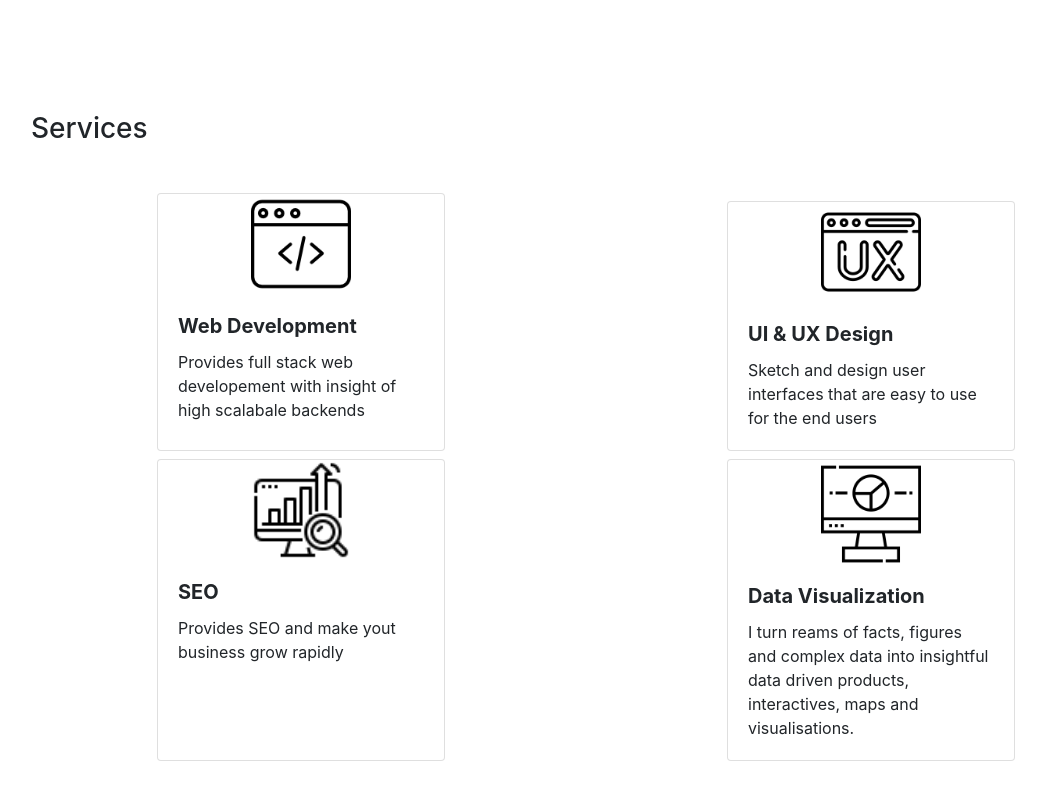
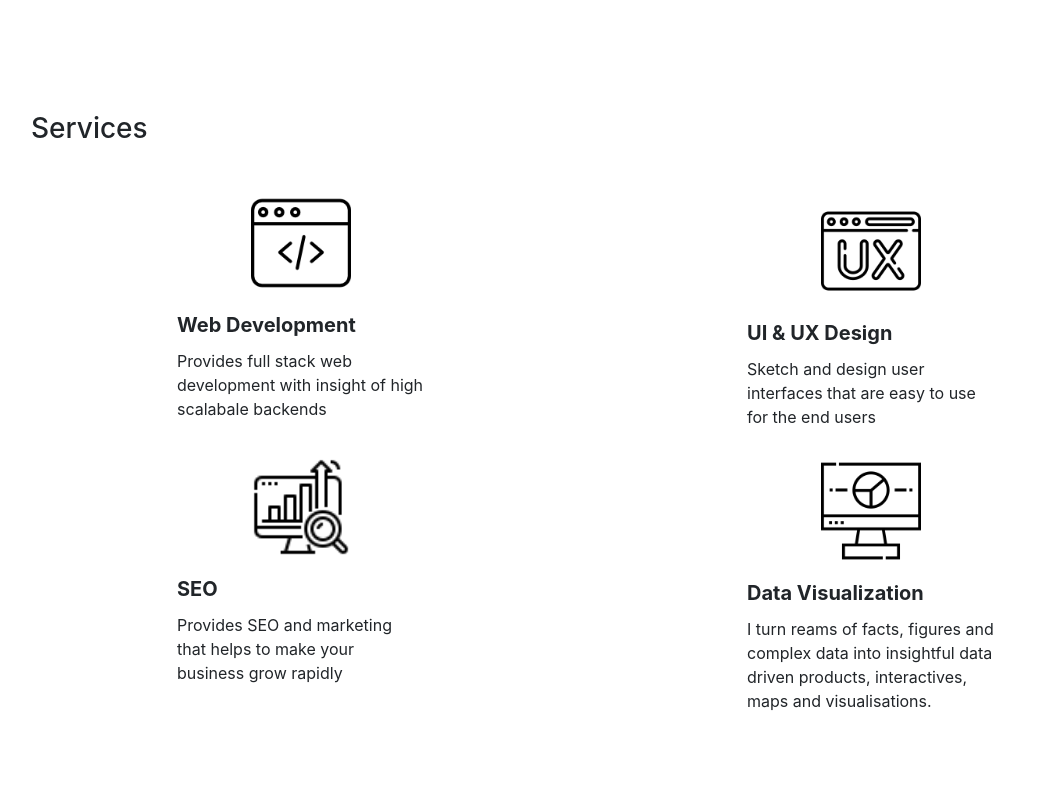
Before and after one commit to COD3INGIT/myPortfolio, a plain HTML site: page index.html in a window 1280 px wide. Shown: the part 1822-2622 px from the top of the page, without its empty margins (54-1100 px from the left). Drawn offline with nearby package versions, Linux system fonts and the light colour scheme.

Commit message:
Edit index.html

```diff
--- a/index.html
+++ b/index.html
@@ -85,8 +85,8 @@
 
                 <div class="col-md-6  text-muted ">
 
-                    <p> Hello, my name is Arjun, I'm a Software Engineer / Fullstack web developer based out of Kochi. I design and build highly scalable back ends with a niche for user interfaces.
-                        <br>After graduating from Union Christian College, I worked as a SharePoint developer, where I worked  for web part maintenance and redesignings etc.
+                    <p> Hello, my name is Arjun. I'm a Software Engineer / Fullstack web developer based out of Kochi. I design and build highly scalable back ends with a niche for user interfaces.
+                        <br>After graduating from Union Christian College, I worked as a SharePoint developer, where I did web part maintenance and redesignings etc.
                         <br>Later I changed to full time freelance software development.
 
 
@@ -114,18 +114,18 @@
             <h3>Services</h3>
             <div class="row mt-5">
                 <div class="col-md-6 d-flex justify-content-center">
-                    <div class="card" style="width: 18rem;">
+                    <div class="card" style="width: 18rem;border: none;">
                         <img class="card-img-top mx-auto " style="max-width: 100px;" src="img/web-programming (1).png" alt="Card image cap">
                         <div class="card-body">
                           <h5 class="card-title font-weight-bold">Web Development</h5>
-                          <p class="card-text">Provides full stack web developement with insight of high scalabale backends </p>
+                          <p class="card-text">Provides full stack web development with insight of high scalabale backends </p>
 
                         </div>
                       </div>
 
                 </div>
                 <div class="col-md-6 mt-2 d-flex justify-content-center">
-                    <div class="card" style="width: 18rem;">
+                    <div class="card" style="width: 18rem;border: none;">
                         <img class="card-img-top mx-auto " style="max-width: 100px;" src="img/user-experience.png" alt="Card image cap">
                         <div class="card-body">
                           <h5 class="card-title font-weight-bold">UI & UX Design</h5>
@@ -138,18 +138,18 @@
             <div class="row mt-2">
 
                 <div class="col-md-6  d-flex justify-content-center">
-                    <div class="card" style="width: 18rem;">
+                    <div class="card" style="width: 18rem;border: none;">
                         <img class="card-img-top mx-auto " style="max-width: 100px;" src="img/seo.png" alt="Card image cap">
                         <div class="card-body">
                           <h5 class="card-title font-weight-bold">SEO</h5>
-                          <p class="card-text">Provides SEO and make yout business grow rapidly</p>
+                          <p class="card-text">Provides SEO and  marketing that helps to make your business grow rapidly</p>
 
                         </div>
                       </div>
 
                 </div>
                 <div class="col-md-6 mt-md-0 mt-2 d-flex justify-content-center">
-                    <div class="card" style="width: 18rem;">
+                    <div class="card" style="width: 18rem; border: none;">
                         <img class="card-img-top mx-auto pt-1" style="max-width: 100px;" src="img/data-visualization.png" alt="Card image cap">
                         <div class="card-body">
                           <h5 class="card-title font-weight-bold">Data Visualization</h5>
@@ -200,7 +200,7 @@
             <h3 class="text-center" >Get In Touch</h3>
             <div class="form-group">
                 <label for="inputName"></label>
-                <input type="text"  name="name" id="inputName" class="form-control" placeholder="Name" onkeyup="return validateName();" >
+                <input type="text"  name="name" id="inputName" class="form-control" required placeholder="Name" onkeyup="return validateName();" >
                 <p class="error-hint" id="name_Err"> </p>
             </div>
 
@@ -221,7 +221,7 @@
 
 
 
-            <input type="submit" class="btn btn-primary"  > </input>
+            <input type="submit" class="btn btn-primary" style="width: 100%;"  > </input>
           </form>
         </div>
         </div>
```
